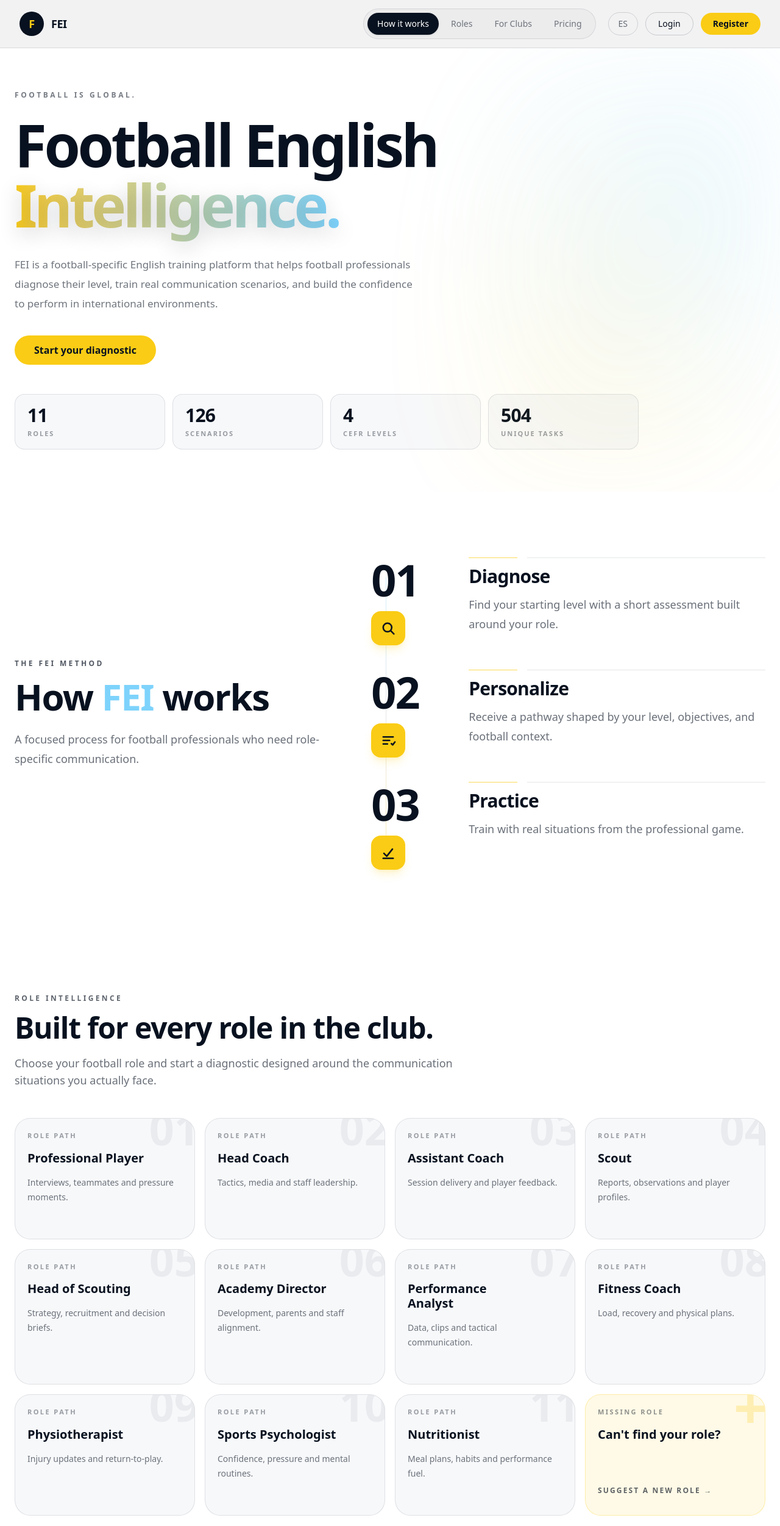
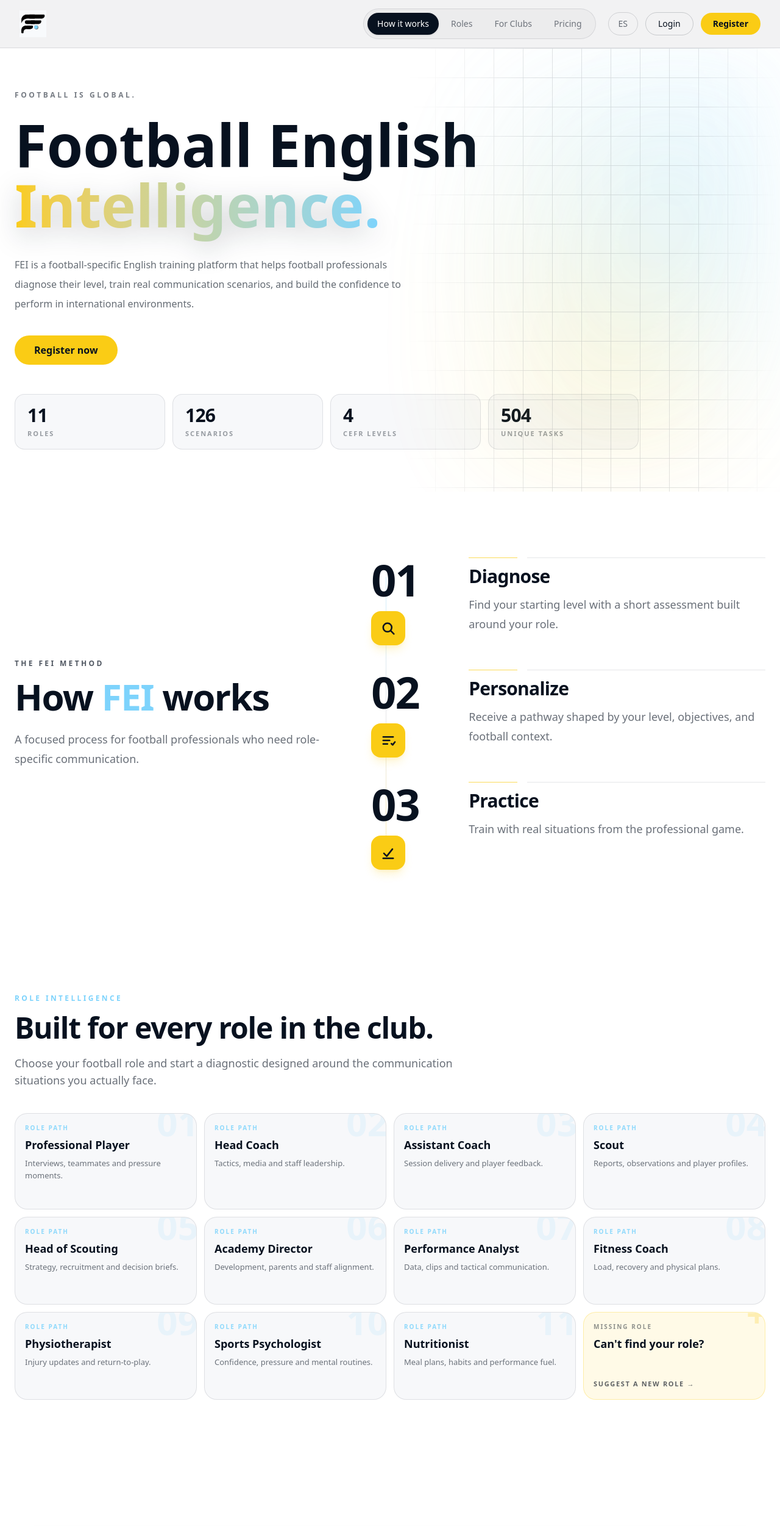
Before and after one commit to feifootball/fei-platform, a Next.js app: page / in a window 1280 px wide. Shown: the top 2502 px of the page at 61% size. Built offline with nearby package versions, Linux system fonts and the light colour scheme.

Commit message:
Refine light home sections and role cards

```diff
--- a/app/page.tsx
+++ b/app/page.tsx
@@ -10,7 +10,7 @@ const translations = {
     tagline: "Football is global.",
     hero_subtitle: "",
     hero_description: "The football-specific English platform that helps players, coaches, scouts and football professionals communicate with confidence in interviews, meetings, reports, team environments and international opportunities.",
-    cta_start: "Start your diagnostic",
+    cta_start: "Register now",
     cta_login: "Login",
     stats: [
       { value: "11", label: "Roles" },
@@ -61,7 +61,7 @@ const translations = {
     tagline: "El fútbol es global.",
     hero_subtitle: "",
     hero_description: "La plataforma de inglés especializada en fútbol que ayuda a jugadores, entrenadores, scouts y profesionales del fútbol a comunicarse con confianza en entrevistas, reuniones, reportes, entornos de equipo y oportunidades internacionales.",
-    cta_start: "Comenzar diagnóstico",
+    cta_start: "Regístrate ahora",
     cta_login: "Ingresar",
     stats: [
       { value: "11", label: "Roles" },
@@ -148,10 +148,20 @@ export default function Home() {
 
       <section className="relative flex min-h-[calc(100vh-73px)] overflow-hidden bg-white px-6 py-20 text-fei-bg sm:py-24 lg:items-center lg:py-16">
         <div
-          className="pointer-events-none absolute inset-y-0 right-0 hidden w-1/2 opacity-65 blur-3xl lg:block"
+          className="pointer-events-none absolute inset-y-0 right-0 hidden w-1/2 opacity-75 blur-3xl lg:block"
           style={{
             background:
-              'radial-gradient(ellipse at 76% 35%, rgba(125, 211, 252, 0.20), transparent 62%), radial-gradient(ellipse at 54% 68%, rgba(250, 204, 21, 0.12), transparent 66%)',
+              'radial-gradient(ellipse at 76% 35%, rgba(125, 211, 252, 0.24), transparent 62%), radial-gradient(ellipse at 54% 68%, rgba(250, 204, 21, 0.15), transparent 66%)',
+          }}
+        />
+
+        <div
+          className="pointer-events-none absolute right-0 top-0 hidden h-full w-[48%] opacity-[0.15] lg:block"
+          style={{
+            backgroundImage:
+              'linear-gradient(rgba(7, 17, 31, 0.78) 1px, transparent 1px), linear-gradient(90deg, rgba(7, 17, 31, 0.78) 1px, transparent 1px), radial-gradient(circle at 72% 30%, rgba(125, 211, 252, 0.18), transparent 42%), radial-gradient(circle at 58% 68%, rgba(250, 204, 21, 0.14), transparent 40%)',
+            backgroundSize: '48px 48px, 48px 48px, auto, auto',
+            maskImage: 'linear-gradient(90deg, transparent 0%, black 34%, black 76%, transparent 100%)',
           }}
         />
 
@@ -159,17 +169,14 @@ export default function Home() {
           <div className="max-w-5xl">
             <p className="text-xs font-black uppercase tracking-[0.3em] text-fei-bg/55">{t.tagline}</p>
 
-            <h1 className="mt-6 text-5xl leading-[1.03] text-fei-bg sm:text-6xl lg:text-7xl xl:text-8xl">
-              <span className="font-semibold tracking-[-0.045em]">Football English</span><br />
-              <span
-                className="bg-gradient-to-r from-fei-yellow to-fei-sky bg-clip-text font-black tracking-[-0.055em] text-transparent"
-                style={{ textShadow: '0 10px 34px rgba(7,17,31,0.16)' }}
-              >
+            <h1 className="mt-6 text-5xl font-black leading-[1.03] text-fei-bg sm:text-6xl lg:text-7xl xl:text-8xl">
+              Football English<br />
+              <span className="bg-gradient-to-r from-fei-yellow to-fei-sky bg-clip-text text-transparent drop-shadow-[0_12px_22px_rgba(7,17,31,0.22)]">
                 Intelligence.
               </span>
             </h1>
 
-            <div className="mt-8 max-w-2xl text-[16px] font-medium leading-8 text-fei-bg/58 sm:text-[17px]">
+            <div className="mt-8 max-w-2xl text-[15px] font-normal leading-7 text-fei-bg/62 sm:text-base sm:leading-8">
               {lang === 'en' ? (
                 <p>
                   FEI is a football-specific English training platform that helps football professionals diagnose their level,
@@ -190,7 +197,7 @@ export default function Home() {
 
           <div className="mt-12 grid max-w-5xl gap-3 sm:grid-cols-2 lg:grid-cols-4">
             {t.stats.map((stat) => (
-              <div key={stat.label} className="rounded-2xl border border-fei-bg/10 bg-[#F7F8FA] px-5 py-4 transition duration-300 hover:-translate-y-0.5 hover:border-fei-yellow/35 hover:bg-white hover:shadow-lg hover:shadow-fei-bg/5">
+              <div key={stat.label} className="rounded-2xl border border-fei-bg/10 bg-[#F7F8FA] px-5 py-4 transition duration-300 hover:-translate-y-0.5 hover:border-fei-sky/35 hover:bg-white hover:shadow-lg hover:shadow-fei-bg/5">
                 <p className="text-2xl font-black tracking-tight text-fei-bg sm:text-3xl">{stat.value}</p>
                 <p className="mt-1 text-[11px] font-bold uppercase tracking-[0.18em] text-fei-bg/40">{stat.label}</p>
               </div>
@@ -279,8 +286,8 @@ export default function Home() {
 
       <section id="roles" className="scroll-mt-28 bg-white px-6 py-20 text-fei-bg sm:py-24">
         <div className="mx-auto max-w-[1500px]">
-          <div className="mb-12 max-w-3xl">
-            <p className="mb-4 text-xs font-black uppercase tracking-[0.28em] text-fei-bg/65">
+          <div className="mb-10 max-w-3xl">
+            <p className="mb-4 text-xs font-black uppercase tracking-[0.28em] text-fei-sky">
               Role Intelligence
             </p>
 
@@ -295,7 +302,7 @@ export default function Home() {
             </p>
           </div>
 
-          <div className="grid gap-4 sm:grid-cols-2 lg:grid-cols-3 xl:grid-cols-4">
+          <div className="grid gap-3 sm:grid-cols-2 lg:grid-cols-3 xl:grid-cols-4">
             {[
               { role: 'Professional Player', esRole: 'Jugador profesional', text: 'Interviews, teammates and pressure moments.', esText: 'Entrevistas, compañeros y momentos de presión.' },
               { role: 'Head Coach', esRole: 'Entrenador principal', text: 'Tactics, media and staff leadership.', esText: 'Táctica, medios y liderazgo del staff.' },
@@ -316,27 +323,27 @@ export default function Home() {
                 <a
                   key={item.role}
                   href={`/register?role=${encodeURIComponent(item.role)}`}
-                  className="group relative min-h-[185px] overflow-hidden rounded-[1.6rem] border border-fei-bg/10 bg-[#F7F8FA] p-5 transition duration-500 hover:-translate-y-1.5 hover:border-fei-yellow/45 hover:bg-white hover:shadow-xl hover:shadow-fei-bg/8"
+                  className="group relative min-h-[142px] overflow-hidden rounded-[1.3rem] border border-fei-bg/10 bg-[#F7F8FA] p-4 transition duration-500 hover:-translate-y-1 hover:border-fei-sky/45 hover:bg-white hover:shadow-xl hover:shadow-fei-bg/7"
                 >
-                  <div className="pointer-events-none absolute -right-2 -top-5 text-7xl font-black leading-none text-fei-bg/[0.055] transition duration-500 group-hover:text-fei-yellow/20">
+                  <div className="pointer-events-none absolute -right-1 -top-4 text-6xl font-black leading-none text-fei-sky/[0.12] transition duration-500 group-hover:text-fei-yellow/25">
                     {String(index + 1).padStart(2, '0')}
                   </div>
 
-                  <div className="relative z-10 flex min-h-[145px] flex-col">
-                    <p className="mb-4 text-[11px] font-black uppercase tracking-[0.22em] text-fei-bg/40 transition duration-300 group-hover:text-fei-yellow">
+                  <div className="relative z-10 flex min-h-[110px] flex-col">
+                    <p className="mb-2 text-[10px] font-black uppercase tracking-[0.2em] text-fei-sky/85">
                       {lang === 'en' ? 'Role path' : 'Ruta por rol'}
                     </p>
 
-                    <h3 className="max-w-[13rem] text-xl font-black leading-6 text-fei-bg transition duration-300 group-hover:text-fei-bg">
+                    <h3 className="max-w-[13rem] text-lg font-black leading-6 text-fei-bg">
                       {displayRole}
                     </h3>
 
-                    <p className="mt-4 text-sm leading-6 text-fei-bg/58">
+                    <p className="mt-2 text-[13px] leading-5 text-fei-bg/58">
                       {displayText}
                     </p>
 
-                    <p className="mt-auto translate-y-2 pt-5 text-xs font-black uppercase tracking-[0.18em] text-fei-yellow opacity-0 transition duration-500 group-hover:translate-y-0 group-hover:opacity-100">
-                      {lang === 'en' ? 'Start diagnostic →' : 'Comenzar diagnóstico →'}
+                    <p className="mt-auto translate-y-2 pt-3 text-[11px] font-black uppercase tracking-[0.15em] text-fei-yellow opacity-0 transition duration-500 group-hover:translate-y-0 group-hover:opacity-100">
+                      {lang === 'en' ? 'Register now →' : 'Regístrate ahora →'}
                     </p>
                   </div>
                 </a>
@@ -345,22 +352,22 @@ export default function Home() {
 
             <a
               href="/suggest-role"
-              className="group relative min-h-[185px] overflow-hidden rounded-[1.6rem] border border-fei-yellow/30 bg-fei-yellow/[0.10] p-5 transition duration-500 hover:-translate-y-1.5 hover:border-fei-yellow/55 hover:bg-fei-yellow/[0.16] hover:shadow-xl hover:shadow-fei-bg/8"
+              className="group relative min-h-[142px] overflow-hidden rounded-[1.3rem] border border-fei-yellow/30 bg-fei-yellow/[0.10] p-4 transition duration-500 hover:-translate-y-1 hover:border-fei-yellow/55 hover:bg-fei-yellow/[0.16] hover:shadow-xl hover:shadow-fei-bg/7"
             >
-              <div className="pointer-events-none absolute -right-1 -top-7 text-8xl font-black leading-none text-fei-yellow/25 transition duration-500 group-hover:text-fei-yellow/35">
+              <div className="pointer-events-none absolute -right-1 -top-7 text-6xl font-black leading-none text-fei-yellow/25 transition duration-500 group-hover:text-fei-yellow/35">
                 +
               </div>
 
-              <div className="relative z-10 flex min-h-[145px] flex-col">
-                <p className="mb-4 text-[11px] font-black uppercase tracking-[0.22em] text-fei-bg/45">
+              <div className="relative z-10 flex min-h-[110px] flex-col">
+                <p className="mb-2 text-[10px] font-black uppercase tracking-[0.2em] text-fei-bg/45">
                   {lang === 'en' ? 'Missing role' : 'Rol faltante'}
                 </p>
 
-                <h3 className="max-w-[13rem] text-xl font-black leading-6 text-fei-bg">
+                <h3 className="max-w-[13rem] text-lg font-black leading-6 text-fei-bg">
                   {lang === 'en' ? "Can't find your role?" : '¿No encuentras tu rol?'}
                 </h3>
 
-                <p className="mt-auto pt-5 text-xs font-black uppercase tracking-[0.18em] text-fei-bg/65 transition duration-300 group-hover:text-fei-bg">
+                <p className="mt-auto pt-3 text-[11px] font-black uppercase tracking-[0.15em] text-fei-bg/65 transition duration-300 group-hover:text-fei-bg">
                   {lang === 'en' ? 'Suggest a new role →' : 'Sugiere un nuevo rol →'}
                 </p>
               </div>
@@ -371,21 +378,28 @@ export default function Home() {
 
       <section id="for-clubs" className="scroll-mt-32 bg-white px-6 py-20 text-fei-bg sm:py-28">
         <div className="mx-auto max-w-[1500px]">
-          <div className="overflow-hidden rounded-[2rem] border border-fei-bg/10 bg-[#F7F8FA]">
+          <div className="overflow-hidden rounded-[2rem] border border-fei-bg/10 bg-[#F7F8FA] shadow-sm">
             <div className="grid lg:grid-cols-[1.05fr_0.95fr]">
               <div className="p-8 sm:p-10 lg:p-12">
-                <p className="text-xs font-black uppercase tracking-[0.28em] text-fei-bg/60">{t.clubs_label}</p>
+                <p className="text-xs font-black uppercase tracking-[0.28em] text-fei-sky">{t.clubs_label}</p>
+
                 <h2 className="mt-5 max-w-2xl text-4xl font-black tracking-tight text-fei-bg sm:text-5xl">
                   {t.clubs_title}
                 </h2>
-                <p className="mt-5 max-w-2xl text-base leading-8 text-fei-bg/60 sm:text-lg">
+
+                <p className="mt-5 max-w-2xl text-lg leading-8 text-fei-bg/62">
                   {t.clubs_description}
                 </p>
 
                 <div className="mt-8 grid gap-3 sm:grid-cols-2">
-                  {t.clubs_features.map((item) => (
-                    <div key={item} className="rounded-2xl border border-fei-bg/10 bg-white px-5 py-4 text-sm font-medium leading-6 text-fei-bg/70">
-                      <span className="mr-2 text-fei-yellow">✓</span>{item}
+                  {t.clubs_features.map((item, index) => (
+                    <div key={item} className="group rounded-2xl border border-fei-bg/10 bg-white px-5 py-4 transition duration-300 hover:-translate-y-0.5 hover:border-fei-sky/45 hover:shadow-lg hover:shadow-fei-bg/5">
+                      <p className="text-xs font-black uppercase tracking-[0.2em] text-fei-sky">
+                        0{index + 1}
+                      </p>
+                      <p className="mt-2 text-sm font-semibold leading-6 text-fei-bg/72">
+                        {item}
+                      </p>
                     </div>
                   ))}
                 </div>
@@ -396,11 +410,33 @@ export default function Home() {
               </div>
 
               <div className="relative border-t border-fei-bg/10 bg-fei-bg p-8 text-white sm:p-10 lg:border-l lg:border-t-0 lg:p-12">
-                <div className="pointer-events-none absolute inset-0 opacity-20" style={{ background: 'radial-gradient(ellipse at 70% 30%, rgba(125,211,252,0.35), transparent 62%)' }} />
+                <div
+                  className="pointer-events-none absolute inset-0 opacity-30"
+                  style={{
+                    background:
+                      'radial-gradient(ellipse at 70% 28%, rgba(125,211,252,0.45), transparent 62%), radial-gradient(ellipse at 20% 80%, rgba(250,204,21,0.18), transparent 56%)',
+                  }}
+                />
+
                 <div className="relative">
                   <p className="text-xs font-black uppercase tracking-[0.28em] text-fei-yellow">{t.clubs_interested}</p>
-                  <h3 className="mt-5 text-3xl font-black tracking-tight">{t.clubs_demo_title}</h3>
-                  <p className="mt-4 text-sm leading-7 text-white/65">{t.clubs_demo_description}</p>
+
+                  <h3 className="mt-5 text-3xl font-black tracking-tight text-white sm:text-4xl">
+                    {t.clubs_demo_title}
+                  </h3>
+
+                  <p className="mt-4 text-sm leading-7 text-white/68 sm:text-base">
+                    {t.clubs_demo_description}
+                  </p>
+
+                  <div className="mt-8 rounded-2xl border border-white/10 bg-white/[0.04] p-5">
+                    <p className="text-sm font-semibold leading-6 text-white/78">
+                      {lang === 'en'
+                        ? 'Built for academies, professional clubs, and football organizations that need scalable English training.'
+                        : 'Diseñado para academias, clubes profesionales y organizaciones de fútbol que necesitan entrenamiento de inglés escalable.'}
+                    </p>
+                  </div>
+
                   <a href="/contact" className="mt-8 inline-flex w-full items-center justify-center rounded-full border border-fei-yellow/45 px-6 py-3 text-sm font-bold text-fei-yellow transition hover:bg-fei-yellow hover:text-fei-bg">
                     {lang === 'en' ? 'Book a demo' : 'Solicitar demo'}
                   </a>
@@ -414,9 +450,15 @@ export default function Home() {
       <section id="pricing" className="scroll-mt-32 bg-white px-6 py-20 text-fei-bg sm:py-28">
         <div className="mx-auto max-w-[1500px]">
           <div className="mx-auto max-w-3xl text-center">
-            <p className="text-xs font-black uppercase tracking-[0.28em] text-fei-bg/60">{t.pricing_label}</p>
-            <h2 className="mt-5 text-4xl font-black tracking-tight text-fei-bg sm:text-5xl">{t.pricing_title}</h2>
-            <p className="mx-auto mt-5 max-w-2xl text-base leading-8 text-fei-bg/60">{t.pricing_subtitle}</p>
+            <p className="text-xs font-black uppercase tracking-[0.28em] text-fei-sky">{t.pricing_label}</p>
+
+            <h2 className="mt-5 text-4xl font-black tracking-tight text-fei-bg sm:text-5xl">
+              {t.pricing_title}
+            </h2>
+
+            <p className="mx-auto mt-5 max-w-2xl text-base leading-8 text-fei-bg/60 sm:text-lg">
+              {t.pricing_subtitle}
+            </p>
           </div>
 
           <div className="mt-12 grid gap-5 lg:grid-cols-3">
@@ -459,8 +501,8 @@ export default function Home() {
                 key={plan.name}
                 className={`relative flex min-h-[420px] flex-col rounded-[1.8rem] border p-6 transition duration-300 hover:-translate-y-1 hover:shadow-xl hover:shadow-fei-bg/6 ${
                   plan.highlight
-                    ? 'border-fei-yellow/55 bg-fei-yellow/[0.10]'
-                    : 'border-fei-bg/10 bg-[#F7F8FA] hover:border-fei-bg/18 hover:bg-white'
+                    ? 'border-fei-yellow/55 bg-fei-yellow/[0.11]'
+                    : 'border-fei-bg/10 bg-[#F7F8FA] hover:border-fei-sky/45 hover:bg-white'
                 }`}
               >
                 {plan.highlight && (
@@ -470,7 +512,14 @@ export default function Home() {
                 )}
 
                 <div>
-                  <h3 className="text-xl font-black tracking-tight text-fei-bg">{plan.name}</h3>
+                  <p className="text-xs font-black uppercase tracking-[0.22em] text-fei-sky">
+                    {plan.highlight ? (lang === 'en' ? 'Best value' : 'Mejor opción') : (lang === 'en' ? 'Plan' : 'Plan')}
+                  </p>
+
+                  <h3 className="mt-3 text-2xl font-black tracking-tight text-fei-bg">
+                    {plan.name}
+                  </h3>
+
                   <div className="mt-7">
                     <span className="text-5xl font-black tracking-tight text-fei-bg">{plan.price}</span>
                     <p className="mt-2 text-sm font-medium text-fei-bg/55">{plan.detail}</p>
@@ -480,7 +529,7 @@ export default function Home() {
                 <ul className="mt-8 space-y-4">
                   {plan.features.map((feature) => (
                     <li key={feature} className="flex gap-3 text-sm leading-6 text-fei-bg/68">
-                      <span className="mt-0.5 text-fei-yellow">✓</span>
+                      <span className="mt-0.5 text-fei-sky">✓</span>
                       <span>{feature}</span>
                     </li>
                   ))}
--- a/components/Navbar.tsx
+++ b/components/Navbar.tsx
@@ -152,12 +152,7 @@ export function Navbar({
     <header className={`sticky top-0 z-50 border-b backdrop-blur-xl ${isLight ? "border-fei-bg/10 bg-white/95" : "border-fei-text/10 bg-fei-bg/90"}`}>
       <nav className="mx-auto flex w-full max-w-[1600px] items-center justify-between px-4 py-3.5 sm:px-6 lg:px-8 2xl:px-10">
         <a href="/" className="flex items-center">
-          <span className={`flex h-10 w-10 items-center justify-center rounded-full text-lg font-black tracking-tight ${isLight ? "bg-fei-bg text-fei-yellow" : "bg-fei-yellow text-fei-bg"}`}>
-            F
-          </span>
-          <span className={`ml-3 text-lg font-black tracking-tight ${isLight ? "text-fei-bg" : "text-fei-text"}`}>
-            FEI
-          </span>
+          <img src="/logo-nav.svg" alt="FEI" className="h-11 w-auto" />
         </a>
 
         <div className="hidden items-center md:flex">
```
Also changed, not shown: public/logo-nav.svg (added).
